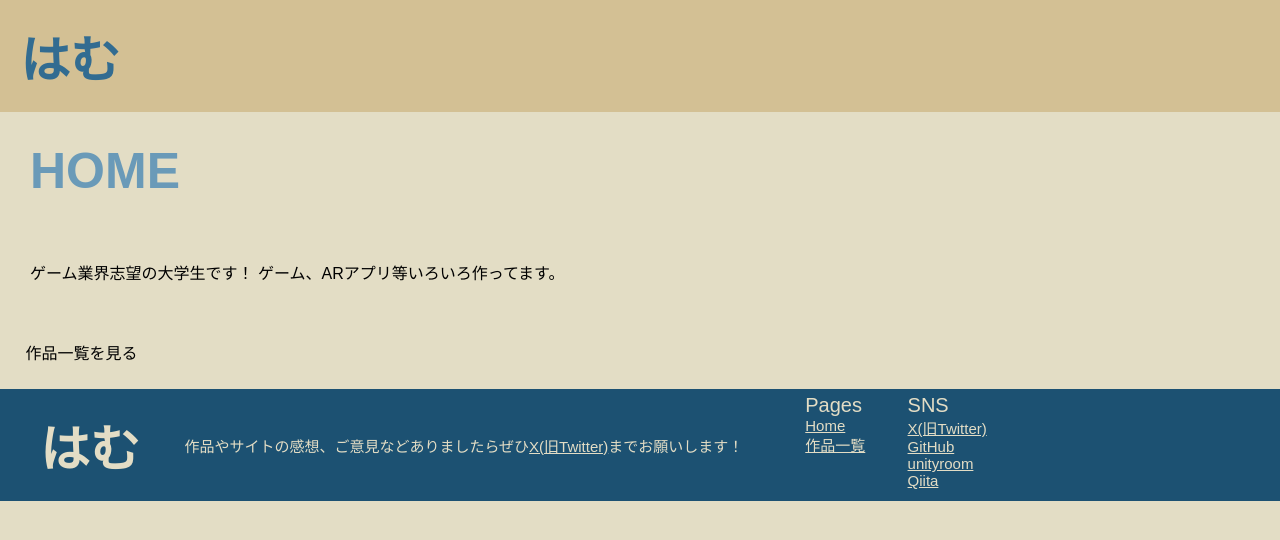
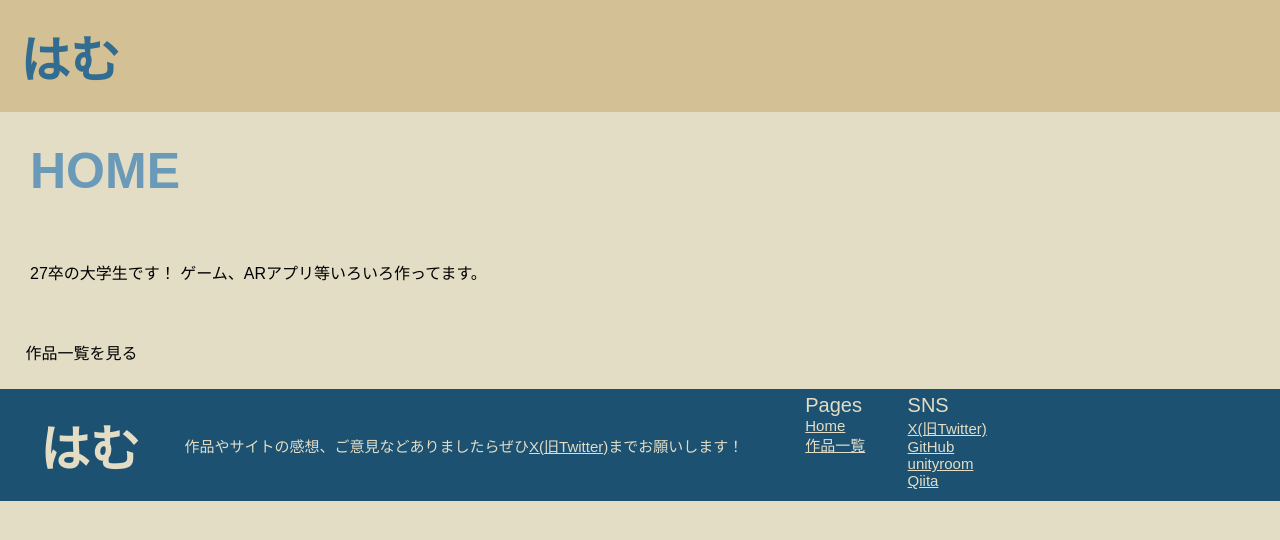
Before and after one commit to 51hamu51/HamuOfficialSite, a Next.js app: page / in a window 1280 px wide. Shown: the top 540 px of the page. Built offline with nearby package versions, Linux system fonts and the light colour scheme.

Commit message:
feat:HOMEでのメッセージの変更

```diff
--- a/src/app/page.tsx
+++ b/src/app/page.tsx
@@ -5,7 +5,7 @@ export default function Home() {
     <>
       <h1 className="title">HOME</h1>
       <p className={styles.introduction}>
-        ゲーム業界志望の大学生です！ ゲーム、ARアプリ等いろいろ作ってます。
+        27卒の大学生です！ ゲーム、ARアプリ等いろいろ作ってます。
       </p>
       <div className={styles.links}>
         <Link href="/products">
```
